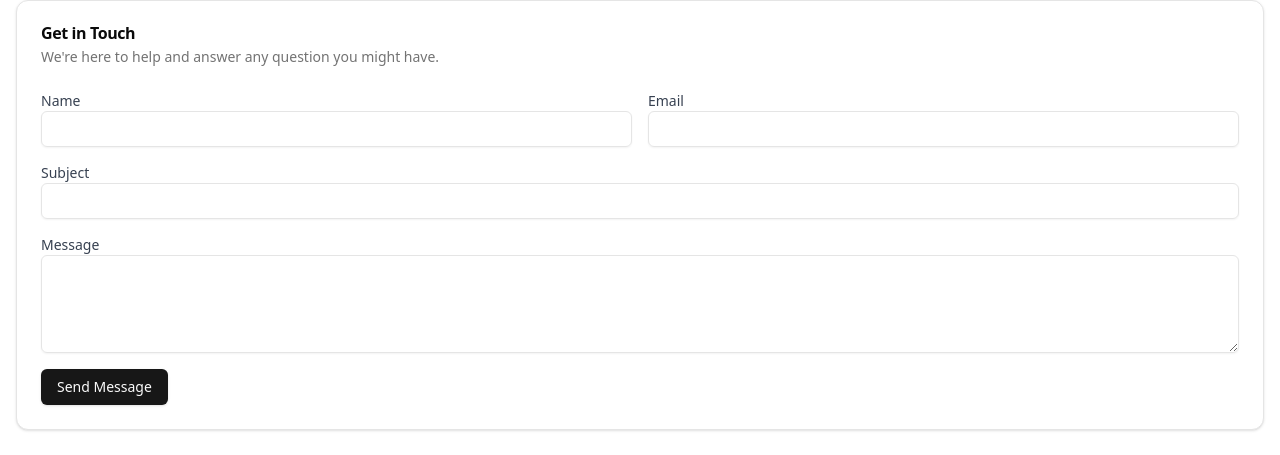
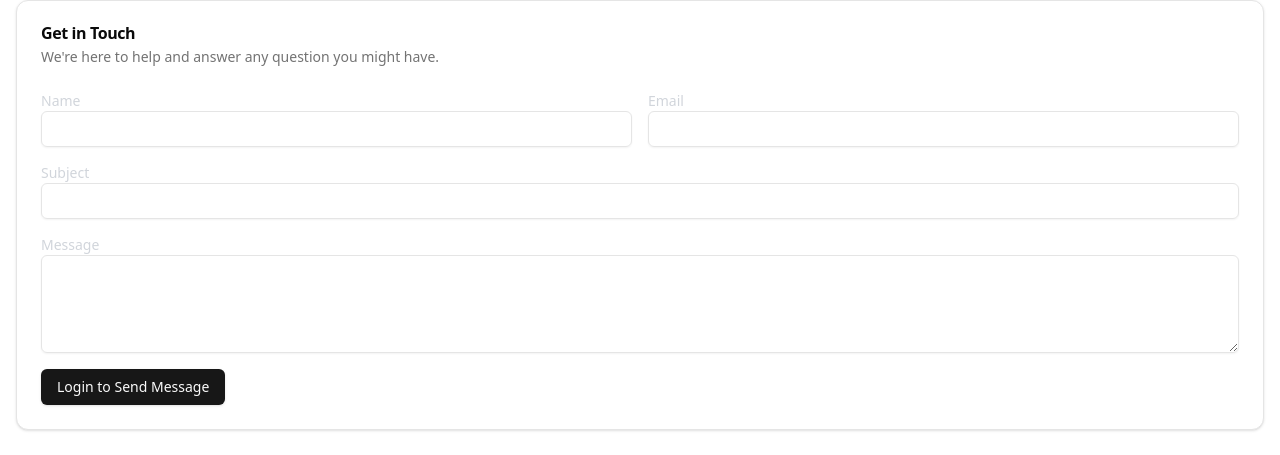
Before and after one commit to Karan-develops/Campus-Connect, a Next.js app in the folder frontend/: page /contact in a window 1280 px wide. Shown: the part 165-620 px from the top of the page. Built offline with nearby package versions, Linux system fonts and the light colour scheme; no server answers.

Commit message:
Minor Fixes

```diff
--- a/frontend/app/(root)/contact/contact-content.tsx
+++ b/frontend/app/(root)/contact/contact-content.tsx
@@ -22,7 +22,7 @@ import {
 } from "@/app/constants/contact.constants";
 import { useToast } from "@/hooks/use-toast";
 
-export default function ContactContent() {
+export default function ContactContent({ userId }: { userId: string | null }) {
   const [formData, setFormData] = useState({
     name: "",
     email: "",
@@ -90,7 +90,7 @@ export default function ContactContent() {
                 <div>
                   <label
                     htmlFor="name"
-                    className="block text-sm font-medium text-gray-700"
+                    className="block text-sm font-medium text-gray-300"
                   >
                     Name
                   </label>
@@ -106,7 +106,7 @@ export default function ContactContent() {
                 <div>
                   <label
                     htmlFor="email"
-                    className="block text-sm font-medium text-gray-700"
+                    className="block text-sm font-medium text-gray-300"
                   >
                     Email
                   </label>
@@ -124,7 +124,7 @@ export default function ContactContent() {
               <div>
                 <label
                   htmlFor="subject"
-                  className="block text-sm font-medium text-gray-700"
+                  className="block text-sm font-medium text-gray-300"
                 >
                   Subject
                 </label>
@@ -140,7 +140,7 @@ export default function ContactContent() {
               <div>
                 <label
                   htmlFor="message"
-                  className="block text-sm font-medium text-gray-700"
+                  className="block text-sm font-medium text-gray-300"
                 >
                   Message
                 </label>
@@ -153,7 +153,13 @@ export default function ContactContent() {
                   required
                 />
               </div>
-              <Button type="submit">Send Message</Button>
+              {userId ? (
+                <Button type="submit">Send Message</Button>
+              ) : (
+                <Button asChild>
+                  <a href="/sign-in">Login to Send Message</a>
+                </Button>
+              )}
             </form>
           </CardContent>
         </Card>
--- a/frontend/app/(root)/contact/page.tsx
+++ b/frontend/app/(root)/contact/page.tsx
@@ -1,5 +1,6 @@
 import type { Metadata } from "next";
 import ContactContent from "./contact-content";
+import { auth } from "@clerk/nextjs/server";
 
 export const metadata: Metadata = {
   title: "Contact Us | Campus Diary",
@@ -7,11 +8,20 @@ export const metadata: Metadata = {
     "Get in touch with Campus Diary. We're here to answer your questions and provide support.",
 };
 
-export default function ContactPage() {
+export default async function ContactPage() {
+  const { userId } = await auth();
+  if (!userId) {
+    return (
+      <div className="container mx-auto px-4 py-8">
+        <h1 className="text-3xl font-bold mb-8 text-center">Contact Us</h1>
+        <ContactContent userId={null} />
+      </div>
+    );
+  }
   return (
     <div className="container mx-auto px-4 py-8">
       <h1 className="text-3xl font-bold mb-8 text-center">Contact Us</h1>
-      <ContactContent />
+      <ContactContent userId={userId} />
     </div>
   );
 }
--- a/frontend/app/(root)/peers/peers-content.tsx
+++ b/frontend/app/(root)/peers/peers-content.tsx
@@ -91,8 +91,14 @@ export default function PeersContent({ initialUsers }: PeersContentProps) {
             className="max-w-sm"
           />
         </div>
-        <div className="grid gap-6 md:grid-cols-2 lg:grid-cols-3">
-          {users.map((user) => (
+        <Tabs defaultValue="peers" className="w-full">
+          <TabsList className="mb-4">
+            <TabsTrigger value="peers">Peers</TabsTrigger>
+            <TabsTrigger value="projects">Projects</TabsTrigger>
+          </TabsList>
+          <TabsContent value="peers">
+            <div className="grid gap-6 md:grid-cols-2 lg:grid-cols-3">
+            {users.map((user) => (
             <Card key={user.id}>
               <CardHeader>
                 <div className="flex items-center space-x-4">
@@ -142,56 +148,6 @@ export default function PeersContent({ initialUsers }: PeersContentProps) {
               </CardFooter>
             </Card>
           ))}
-        </div>
-        <Tabs defaultValue="peers" className="w-full">
-          <TabsList className="mb-4">
-            <TabsTrigger value="peers">Peers</TabsTrigger>
-            <TabsTrigger value="projects">Projects</TabsTrigger>
-          </TabsList>
-          <TabsContent value="peers">
-            <div className="grid gap-6 md:grid-cols-2 lg:grid-cols-3">
-              {filteredStudents.map((student) => (
-                <Card key={student.id}>
-                  <CardHeader>
-                    <div className="flex items-center space-x-4">
-                      <Avatar>
-                        <AvatarImage src={student.image} alt={student.name} />
-                        <AvatarFallback>
-                          {student.name
-                            .split(" ")
-                            .map((n) => n[0])
-                            .join("")}
-                        </AvatarFallback>
-                      </Avatar>
-                      <div>
-                        <CardTitle>{student.name}</CardTitle>
-                        <CardDescription>
-                          {student.major}, {student.year}
-                        </CardDescription>
-                      </div>
-                    </div>
-                  </CardHeader>
-                  <CardContent>
-                    <div className="flex flex-wrap gap-2 mb-4">
-                      {student.skills.map((skill, index) => (
-                        <Badge key={index} variant="secondary">
-                          {skill}
-                        </Badge>
-                      ))}
-                    </div>
-                  </CardContent>
-                  <CardFooter className="flex justify-between">
-                    <Button variant="outline" size="sm">
-                      <MessageCircle className="mr-2 h-4 w-4" />
-                      Message
-                    </Button>
-                    <Button variant="outline" size="sm">
-                      <UserPlus className="mr-2 h-4 w-4" />
-                      Connect
-                    </Button>
-                  </CardFooter>
-                </Card>
-              ))}
             </div>
           </TabsContent>
           <TabsContent value="projects">
```
